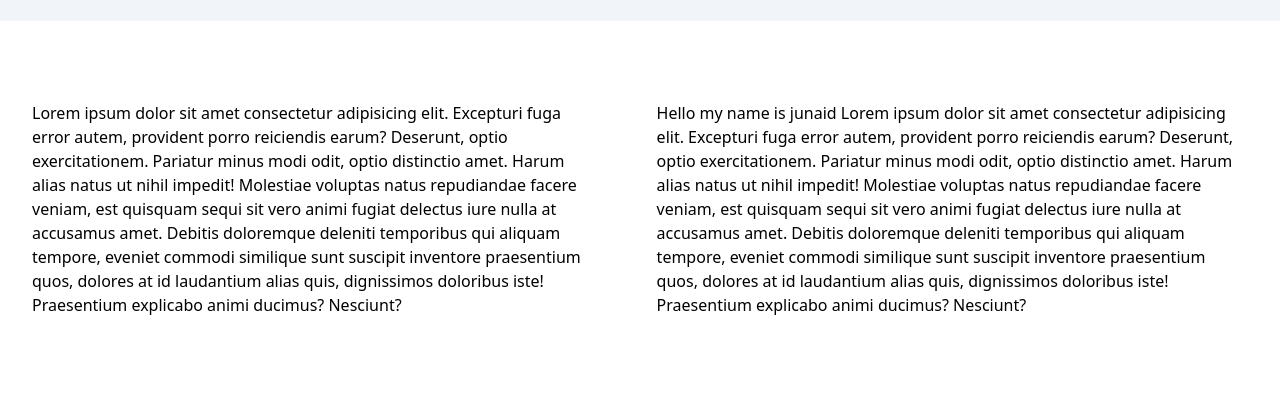
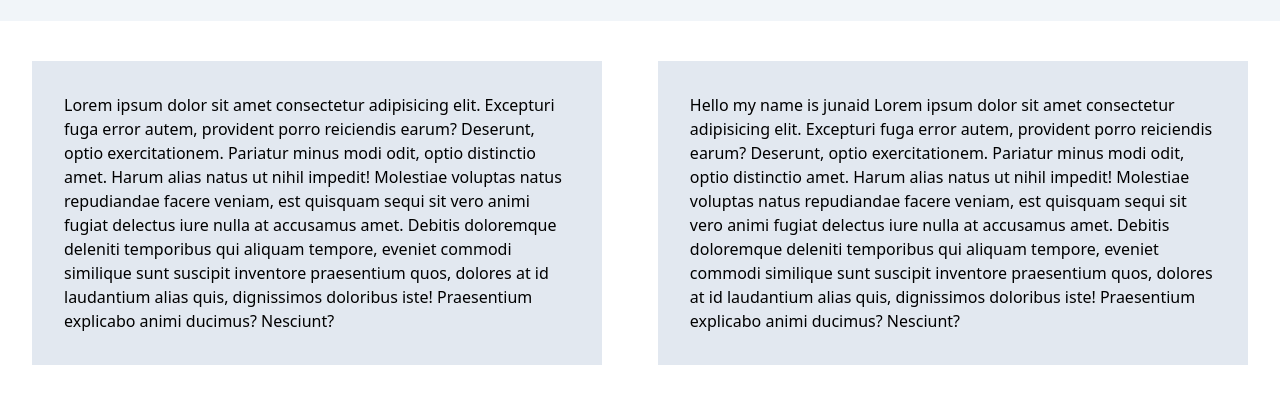
Before and after one commit to Raja-Junaid/TailwindCSS_Navbar, a website built with Vite: page index.html in a window 1280 px wide. Shown: the part 69-472 px from the top of the page. Built offline with nearby package versions, Linux system fonts and the light colour scheme.

Commit message:
Edit navbar and hero

```diff
--- a/index.html
+++ b/index.html
@@ -19,7 +19,7 @@
             >Junaid.</div
           >
           <div
-            class="hidden space-x-8 mt-1 font-semibold transition-all text-lg md:space-x-11 md:text-xl md:block"
+            class="hidden space-x-8 mt-1 font-semibold transition-all text-lg md:space-x-2 md:text-xl lg:space-x-11 md:block"
           >
             <a href="#" class="hover:text-blue-800">Home</a>
             <a href="#" class="hover:text-blue-800">About</a>
@@ -56,9 +56,9 @@
 
     <!-- Hero -->
     <div
-      class="flex text-center flex-col mx-8 my-10 space-y-8 md:flex-row md:space-y-0 md:mt-20 md:space-x-14 md:text-left"
+      class="flex text-center flex-col mx-8 my-10 space-y-8 md:flex-row md:space-y-0 md:mt-10 md:space-x-14 md:text-left"
     >
-      <div class="">
+      <div class="bg-slate-200 p-8">
         Lorem ipsum dolor sit amet consectetur adipisicing elit. Excepturi fuga
         error autem, provident porro reiciendis earum? Deserunt, optio
         exercitationem. Pariatur minus modi odit, optio distinctio amet. Harum
@@ -69,7 +69,7 @@
         praesentium quos, dolores at id laudantium alias quis, dignissimos
         doloribus iste! Praesentium explicabo animi ducimus? Nesciunt?
       </div>
-      <div>
+      <div class="bg-slate-200 p-8">
         Hello my name is junaid Lorem ipsum dolor sit amet consectetur
         adipisicing elit. Excepturi fuga error autem, provident porro reiciendis
         earum? Deserunt, optio exercitationem. Pariatur minus modi odit, optio
```
